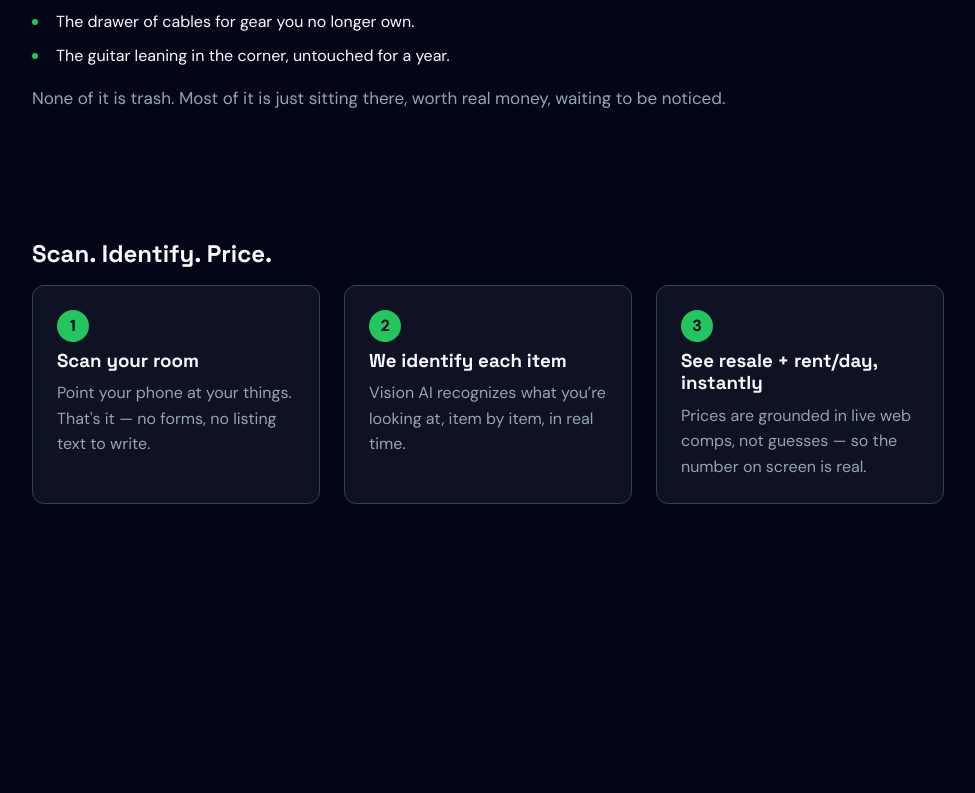
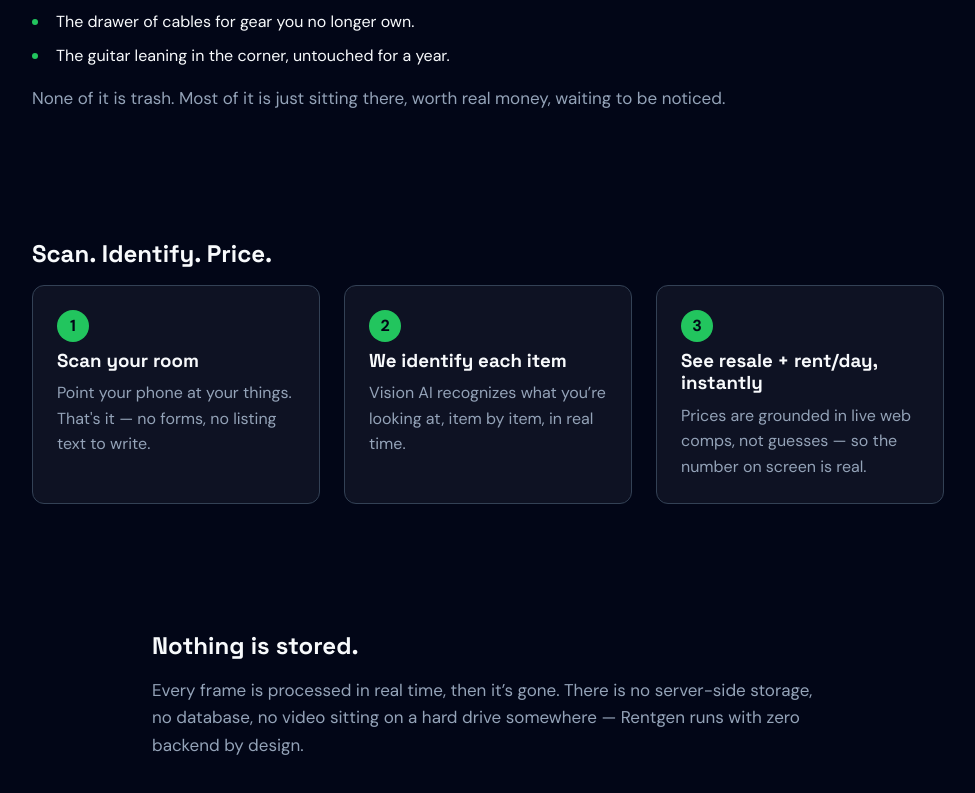
Before and after one commit to Fainin/Rentgen, a React (Vite) app in the folder apps/website/: page / in a window 1280 px wide. Shown: the part 1074-1867 px from the top of the page, without its empty margins (152-1127 px from the left). Before the commit the page ends 1642 px from the top, so only its background shows below. Built offline with nearby package versions, Linux system fonts and the light colour scheme.

Commit message:
feat(website): add trust/privacy section

```diff
--- a/apps/website/src/App.tsx
+++ b/apps/website/src/App.tsx
@@ -1,6 +1,7 @@
 import { Hero } from './sections/Hero';
 import { Problem } from './sections/Problem';
 import { HowItWorks } from './sections/HowItWorks';
+import { Trust } from './sections/Trust';
 
 export function App() {
   return (
@@ -8,6 +9,7 @@ export function App() {
       <Hero />
       <Problem />
       <HowItWorks />
+      <Trust />
     </>
   );
 }
--- /dev/null
+++ b/apps/website/src/sections/Trust.tsx
@@ -0,0 +1,11 @@
+export function Trust() {
+  return (
+    <section className="section trust" aria-labelledby="trust-heading">
+      <h2 id="trust-heading">Nothing is stored.</h2>
+      <p>
+        Every frame is processed in real time, then it&rsquo;s gone. There is no server-side storage, no
+        database, no video sitting on a hard drive somewhere — Rentgen runs with zero backend by design.
+      </p>
+    </section>
+  );
+}
--- a/apps/website/src/styles/global.css
+++ b/apps/website/src/styles/global.css
@@ -340,3 +340,12 @@ button {
 .how-it-works__step p {
   color: var(--color-muted-fg);
 }
+
+.trust {
+  max-width: 720px;
+}
+
+.trust p {
+  color: var(--color-muted-fg);
+  font-size: 1.0625rem;
+}
```
